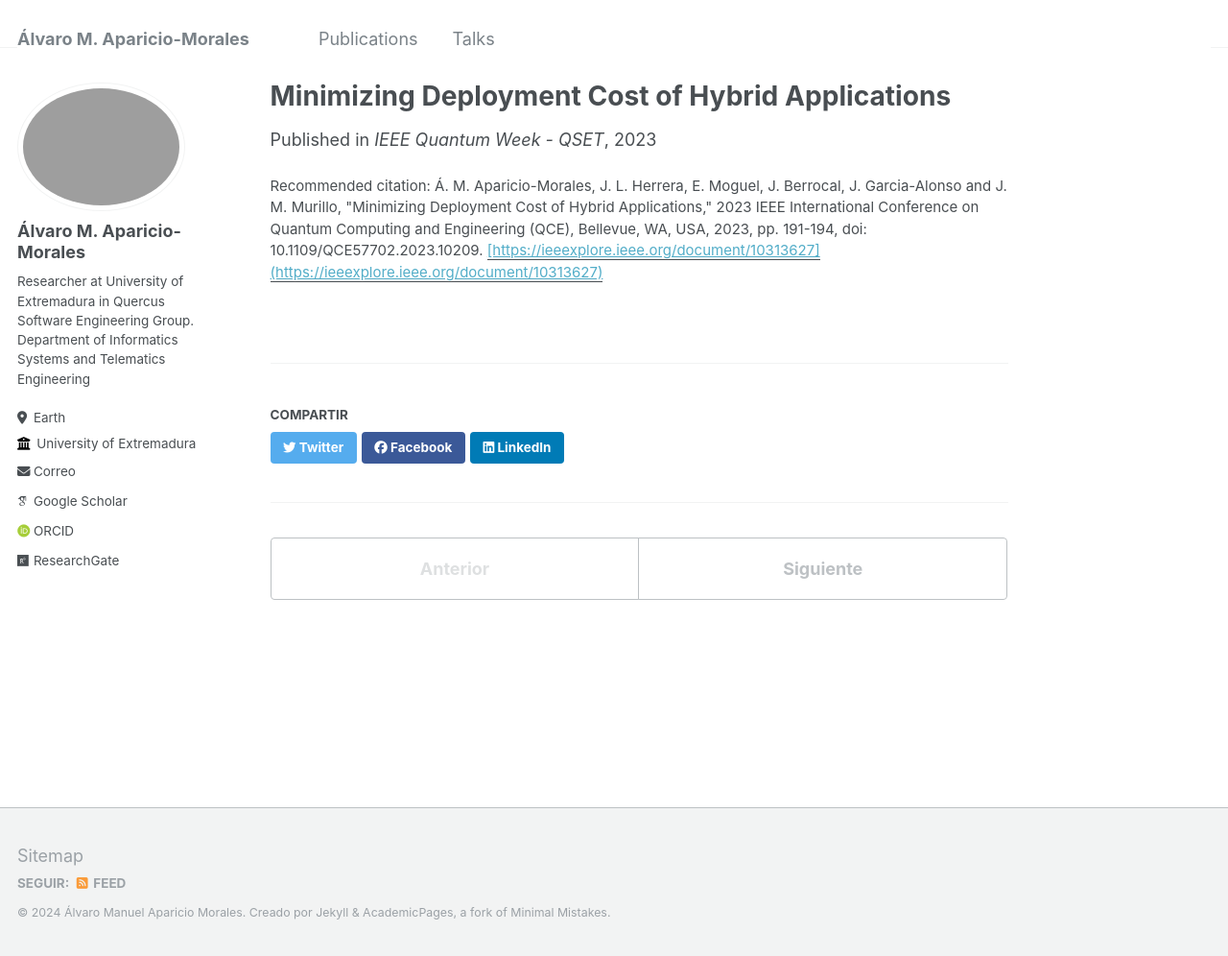
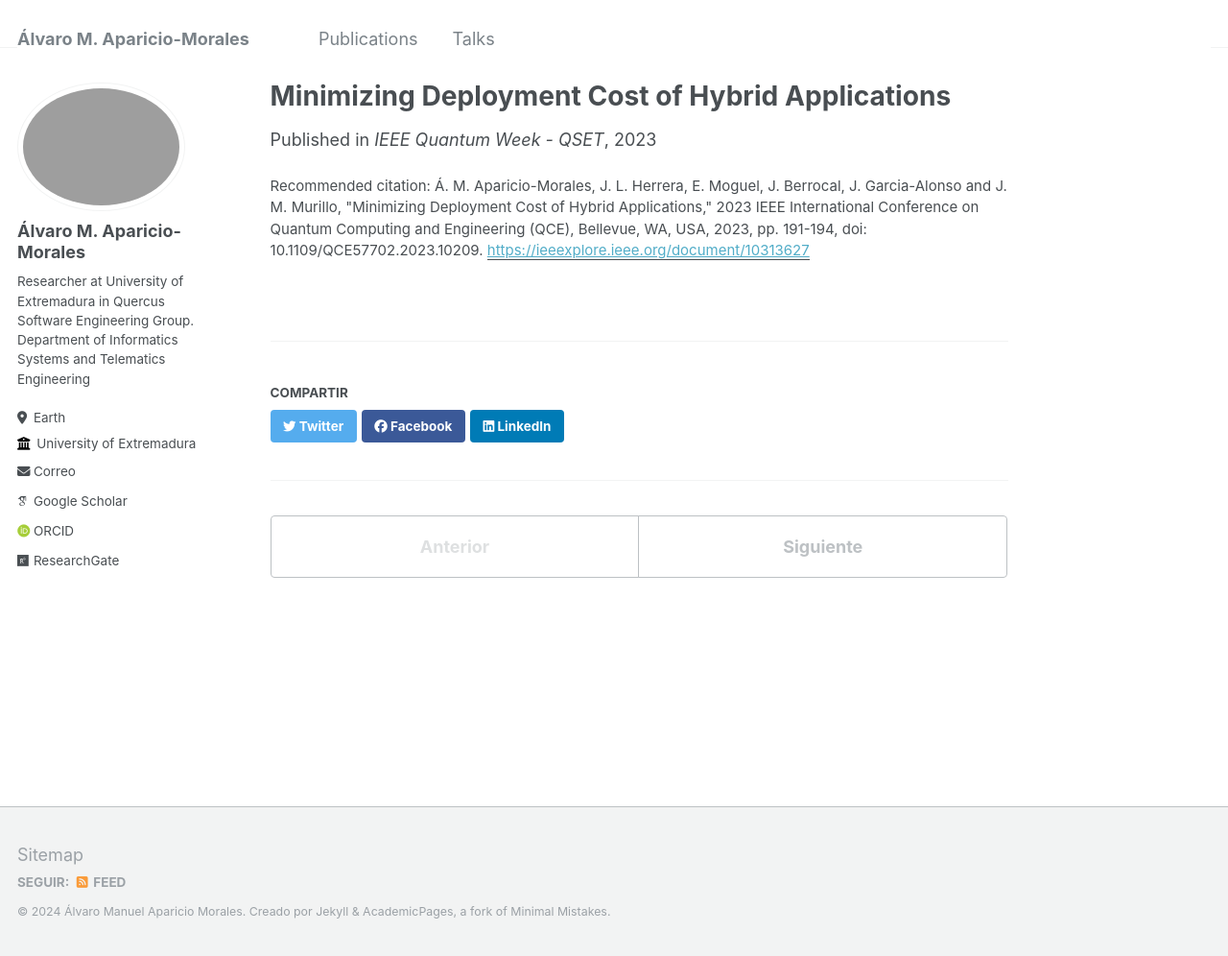
Before and after one commit to AlvaroMAM/aparicio-morales, a Jekyll site: the page built from _publications/2023-09-20-qweek-minimizingdeploymentcostsofhybridapplications.md, in a window 1280 px wide and 996 px high. Shown: the whole window at 96% size. Built offline with Jekyll 4.4.1, drawn with Linux system fonts in a browser that asks for light colours; some web fonts are replaced; part of the change alters nothing that is shown.

```diff
--- a/_publications/2023-09-20-qweek-minimizingdeploymentcostsofhybridapplications.md
+++ b/_publications/2023-09-20-qweek-minimizingdeploymentcostsofhybridapplications.md
@@ -5,7 +5,7 @@ permalink: /publication/2023-09-20-qweek-minimizingdeploymentcostsofhybridapplic
 excerpt: ''
 date: 2023-09-20
 venue: 'IEEE Quantum Week - QSET'
-paperurl: '[https://ieeexplore.ieee.org/document/10313627](https://ieeexplore.ieee.org/document/10313627)'
+paperurl: 'https://ieeexplore.ieee.org/document/10313627'
 citation: 'Á. M. Aparicio-Morales, J. L. Herrera, E. Moguel, J. Berrocal, J. Garcia-Alonso and J. M. Murillo, "Minimizing Deployment Cost of Hybrid Applications," 2023 IEEE International Conference on Quantum Computing and Engineering (QCE), Bellevue, WA, USA, 2023, pp. 191-194, doi: 10.1109/QCE57702.2023.10209.'
 keywords: '{Quantum computing;Costs;Microservice architectures;Computer architecture;Logic gates;Software engineering;Quantum;Software Engineering;Cost Minimizer}'
 ---
```
